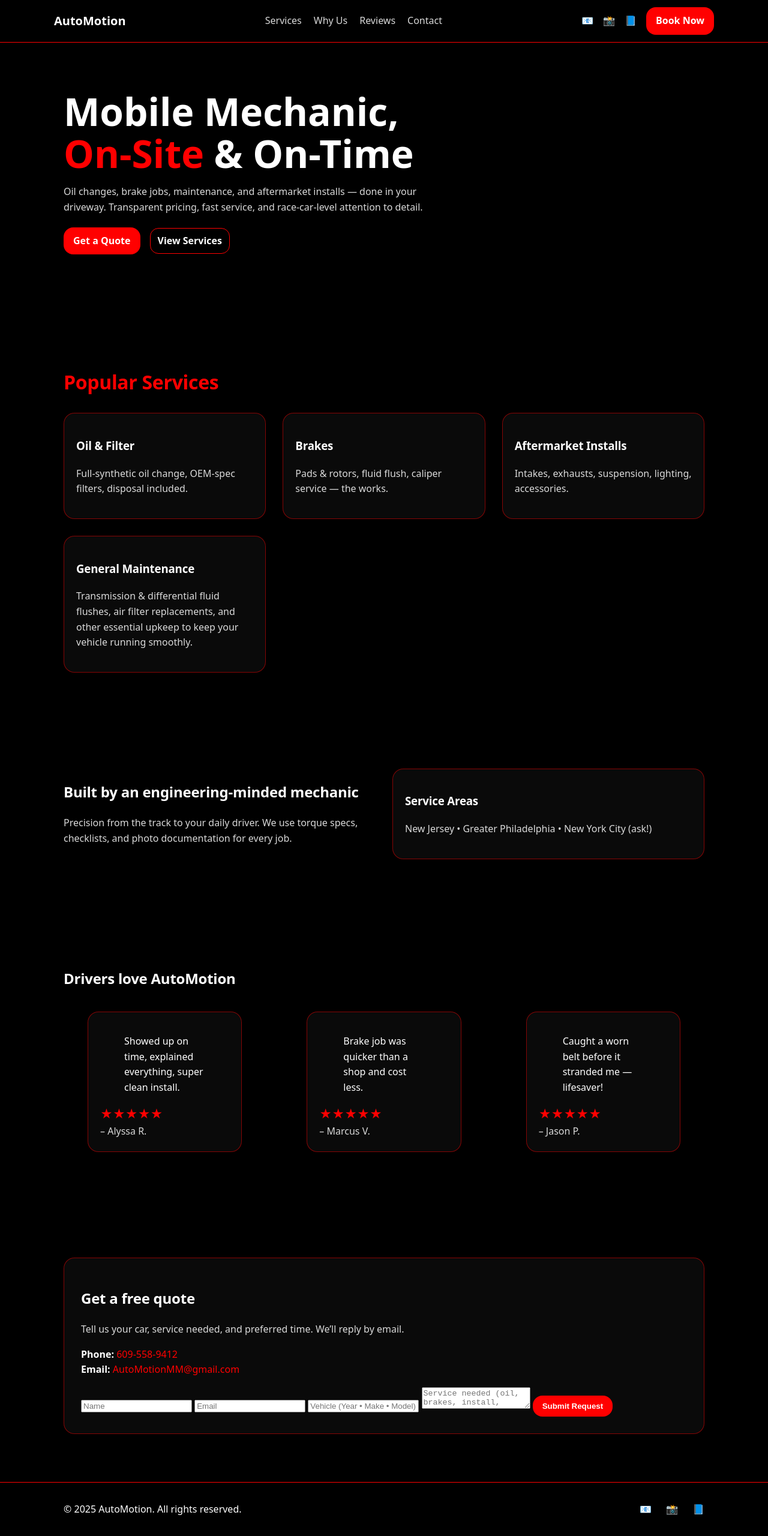
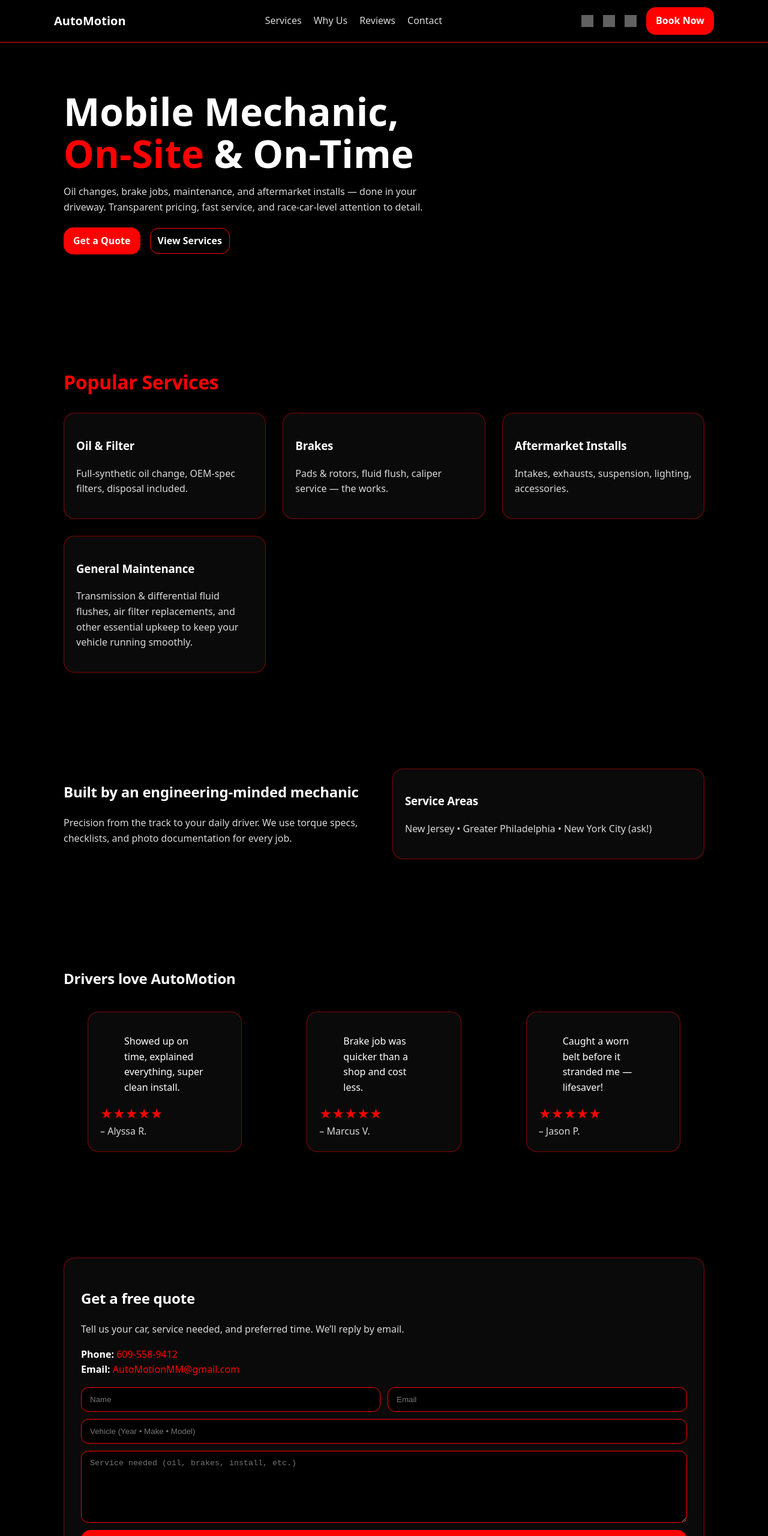
Before and after one commit to automotionmm/Automotion-site, a plain HTML site: page index.html in a window 1280 px wide. Shown: the top 2560 px of the page at 60% size. Drawn offline with Linux system fonts and the light colour scheme; grey boxes are pictures that could not be loaded.

Commit message:
Update index.html

```diff
--- a/index.html
+++ b/index.html
@@ -13,37 +13,37 @@
     body{margin:0;background:var(--bg);color:var(--text);font:16px/1.6 system-ui,-apple-system,Segoe UI,Roboto,Ubuntu,"Helvetica Neue",Arial}
     a{color:inherit;text-decoration:none}
     img{max-width:100%;display:block}
-
     .container{max-width:1100px;margin:0 auto;padding:0 16px}
     .row{display:flex;flex-wrap:wrap;gap:12px;align-items:center}
     .grid{display:grid;gap:28px}
     @media(min-width:992px){.grid-2{grid-template-columns:1fr 1fr}}
     @media(min-width:992px){.grid-3{grid-template-columns:repeat(3,1fr)}}
-
     .header{position:sticky;top:0;z-index:40;background:rgba(0,0,0,.9);backdrop-filter:saturate(120%) blur(6px);border-bottom:1px solid var(--primary)}
     .header-inner{display:flex;align-items:center;justify-content:space-between;padding:12px 0}
     .brand{font-weight:700;font-size:20px}
     .nav{display:none;gap:20px;color:rgba(255,255,255,.85)}
     .nav a:hover{color:var(--primary)}
     @media(min-width:768px){.nav{display:flex}}
-
     .btn{display:inline-flex;align-items:center;gap:10px;background:var(--primary);color:#fff;border-radius:16px;padding:10px 16px;font-weight:600;border:0;cursor:pointer;transition:transform .15s ease,box-shadow .2s ease,background .2s ease}
     .btn:hover{background:#d10000;animation:glow 2.4s ease-in-out infinite;transform:translateY(-3px);box-shadow:0 0 15px rgba(255,0,0,0.4)}
     .chip{display:inline-flex;align-items:center;border:1px solid var(--primary);border-radius:14px;padding:8px 12px;font-weight:600;gap:8px;transition:all .2s ease}
     .chip:hover{background:var(--primary);color:#fff;transform:translateY(-3px);box-shadow:0 0 12px rgba(255,0,0,.3)}
     @keyframes glow{0%,100%{box-shadow:0 0 0 rgba(255,0,0,0)}50%{box-shadow:0 0 24px rgba(255,0,0,.35)}}
-
     .section{padding:80px 0;scroll-margin-top:96px}
     .muted{color:rgba(255,255,255,.85)}
     .card{background:var(--card);border:1px solid rgba(255,0,0,.5);border-radius:18px;padding:20px}
     .title{font-weight:800;letter-spacing:-.01em}
     .stars{color:var(--primary);font-size:20px;margin-top:8px}
-
     .hero-content{display:flex;align-items:center;justify-content:space-between;gap:40px;flex-wrap:wrap}
     .hero-text{max-width:600px}
     .hero-text h1{font-size:42px;line-height:1.1;margin:0;font-weight:900}
     @media(min-width:768px){.hero-text h1{font-size:64px}}
-
+    .icon{width:20px;height:20px;filter:invert(1);transition:filter .2s ease, transform .2s ease}
+    .icon:hover{filter:invert(42%) sepia(91%) saturate(7485%) hue-rotate(356deg) brightness(95%) contrast(119%);transform:scale(1.2)}
+    .input,.textarea{width:100%;background:#000;border:1px solid var(--primary);border-radius:12px;padding:12px 14px;color:#fff}
+    .textarea{min-height:120px;resize:vertical}
+    .grid-form{display:grid;gap:12px}
+    @media(min-width:860px){.grid-form{grid-template-columns:1fr 1fr}}
     footer{border-top:1px solid var(--primary);padding:32px 0;background:#000}
   </style>
 </head>
@@ -58,9 +58,15 @@
         <a href="#contact">Contact</a>
       </nav>
       <div class="row" style="gap:16px">
-        <a href="mailto:AutoMotionMM@gmail.com" title="Email">📧</a>
-        <a href="https://www.instagram.com/aut0.motion/" title="Instagram" target="_blank">📸</a>
-        <a href="https://www.facebook.com/profile.php?id=61581537103009" title="Facebook" target="_blank">📘</a>
+        <a href="mailto:AutoMotionMM@gmail.com" title="Email">
+          <img class="icon" src="https://cdn.jsdelivr.net/npm/simple-icons@v9/icons/maildotru.svg" alt="Email">
+        </a>
+        <a href="https://www.instagram.com/aut0.motion/" title="Instagram" target="_blank">
+          <img class="icon" src="https://cdn.jsdelivr.net/npm/simple-icons@v9/icons/instagram.svg" alt="Instagram">
+        </a>
+        <a href="https://www.facebook.com/profile.php?id=61581537103009" title="Facebook" target="_blank">
+          <img class="icon" src="https://cdn.jsdelivr.net/npm/simple-icons@v9/icons/facebook.svg" alt="Facebook">
+        </a>
         <a href="#contact" class="btn">Book&nbsp;Now</a>
       </div>
     </div>
@@ -164,9 +170,15 @@
     <div class="container row" style="justify-content:space-between">
       <div>© <span id="year"></span> AutoMotion. All rights reserved.</div>
       <div class="row" style="gap:24px">
-        <a href="mailto:AutoMotionMM@gmail.com" title="Email">📧</a>
-        <a href="https://www.instagram.com/aut0.motion/" title="Instagram" target="_blank">📸</a>
-        <a href="https://www.facebook.com/profile.php?id=61581537103009" title="Facebook" target="_blank">📘</a>
+        <a href="mailto:AutoMotionMM@gmail.com" title="Email">
+          <img class="icon" src="https://cdn.jsdelivr.net/npm/simple-icons@v9/icons/maildotru.svg" alt="Email">
+        </a>
+        <a href="https://www.instagram.com/aut0.motion/" title="Instagram" target="_blank">
+          <img class="icon" src="https://cdn.jsdelivr.net/npm/simple-icons@v9/icons/instagram.svg" alt="Instagram">
+        </a>
+        <a href="https://www.facebook.com/profile.php?id=61581537103009" title="Facebook" target="_blank">
+          <img class="icon" src="https://cdn.jsdelivr.net/npm/simple-icons@v9/icons/facebook.svg" alt="Facebook">
+        </a>
       </div>
     </div>
   </footer>
```
